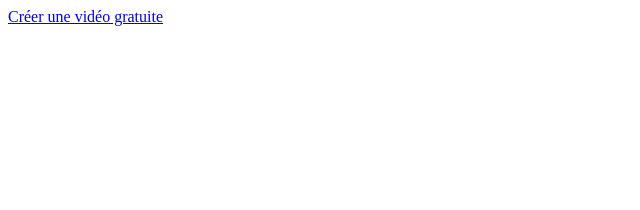
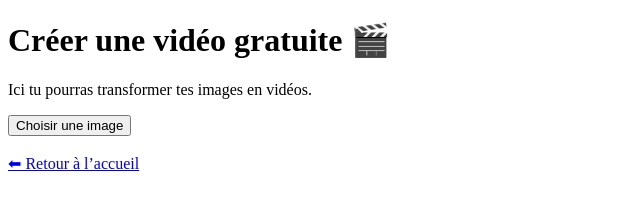
Before and after one commit to saponeayo67-del/video-site, a website: page creer-video.html in a window 1280 px wide. Shown: the whole page, without its empty margins (0-640 px from the left). Drawn offline with Linux system fonts and the light colour scheme.

Commit message:
Update creer-video.html

```diff
--- a/creer-video.html
+++ b/creer-video.html
@@ -1 +1,16 @@
-<a href="creer-video.html" class="btn">Créer une vidéo gratuite</a>
+<!DOCTYPE html>
+<html lang="fr">
+<head>
+  <meta charset="UTF-8">
+  <title>Créer une vidéo gratuite - FlashVid</title>
+</head>
+<body>
+  <h1>Créer une vidéo gratuite 🎬</h1>
+  <p>Ici tu pourras transformer tes images en vidéos.</p>
+  <button onclick="alert('Fonctionnalité en cours de développement 🚀')">
+    Choisir une image
+  </button>
+  <br><br>
+  <a href="index.html">⬅ Retour à l’accueil</a>
+</body>
+</html>
```
